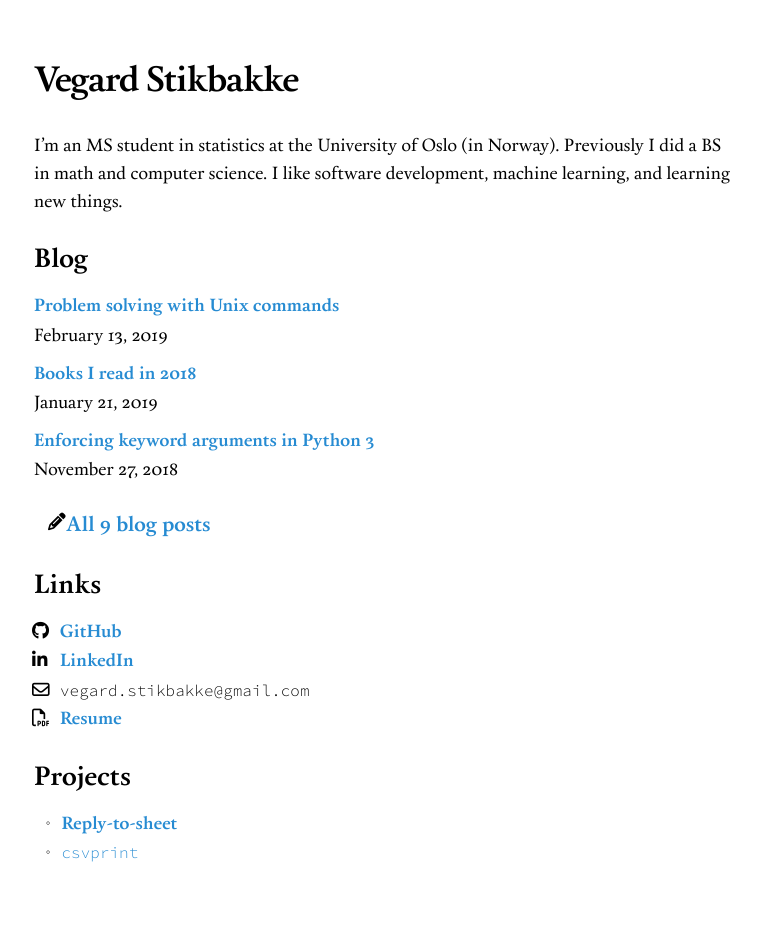
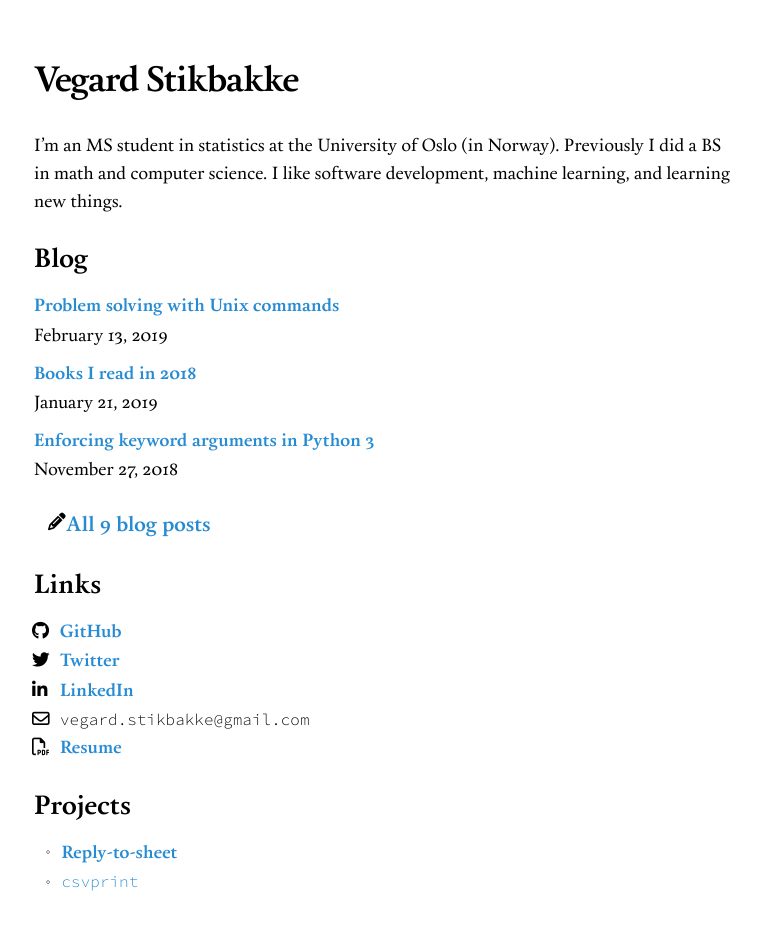
Before and after one commit to vegarsti/vegarsti.github.io, a Jekyll site: the page built from index.md, in a window 1280 px wide. Shown: the whole page, without its empty margins (256-1017 px from the left). Built offline with Jekyll 4.4.1, drawn with Linux system fonts in a browser that asks for light colours; nearby versions of some CDN libraries; before the commit the page ends 916 px from its top, so only the background shows below that.

Commit message:
Add Twitter link

```diff
--- a/index.md
+++ b/index.md
@@ -29,6 +29,10 @@ I'm an MS student in statistics at the University of Oslo (in Norway). Previousl
             <a href="https://github.com/vegarsti">GitHub</a>
         </li>
         <li>
+            <i class="fa fa-twitter" aria-hidden="true"></i>
+            <a href="https://twitter.com/vegardstikbakke">Twitter</a>
+        </li>
+        <li>
             <i class="fa fa-linkedin" aria-hidden="true"></i>
             <a href="https://no.linkedin.com/in/vegardstikbakke">LinkedIn</a>
         </li>
```
